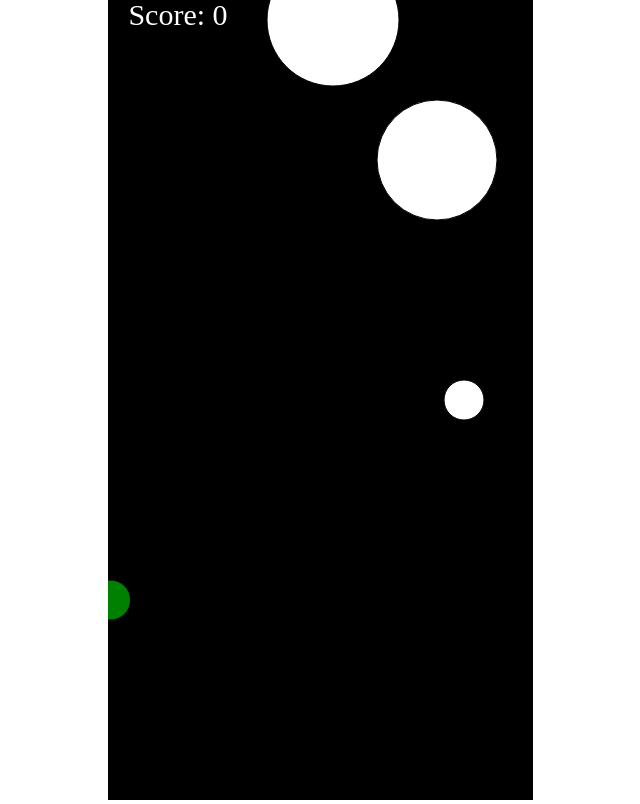
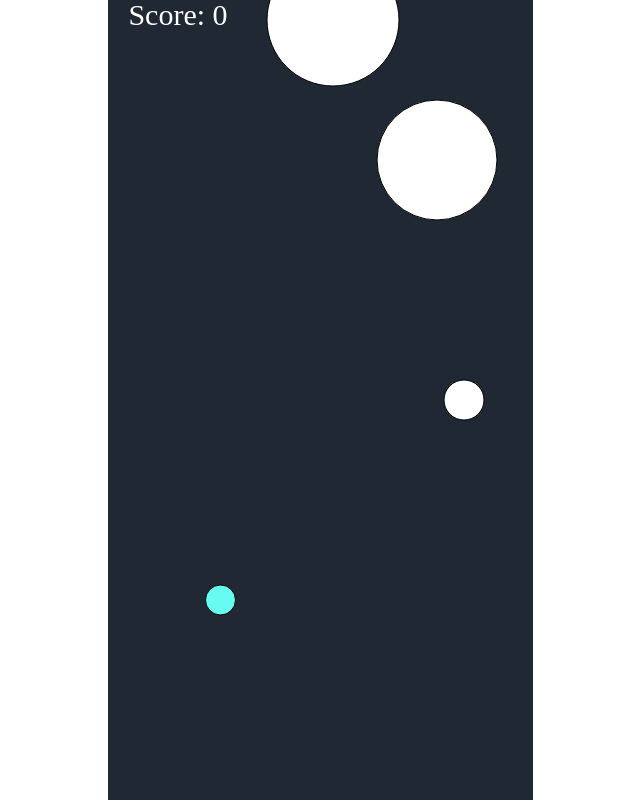
Before and after one commit to Ankit-29/oscillator, a plain HTML site: page index.html in a window 1280 px wide. Shown: the whole page, without its empty margins (320-960 px from the left). Drawn offline with Linux system fonts and the light colour scheme.

Commit message:
feat: Game Music

```diff
--- a/css/index.css
+++ b/css/index.css
@@ -15,5 +15,5 @@
 canvas {
     /* height: inherit;
     width: inherit; */
-    background-color: black;
+    background-color: #1f2833;
 }
--- a/index.html
+++ b/index.html
@@ -12,6 +12,7 @@
     <div class="app-container">
         <canvas></canvas>
     </div>
+    <audio src="sound/ES_Helios - Lexica.mp3"></audio>
 </body>
 
 </html>
--- a/js/index.js
+++ b/js/index.js
@@ -1,13 +1,14 @@
 const canvas = document.querySelector('canvas');
+const sound = document.querySelector('audio');
 
 canvas.width = canvas.closest('div').offsetWidth;
 canvas.height = canvas.closest('div').clientHeight;
 
 const ctx = canvas.getContext('2d');
 
+
 let score = 0;
 let position = canvas.width / 2;
-let yPos = canvas.height - 20;
 let force = 5;
 let flag = false;
 let hurdles = [
@@ -16,11 +17,9 @@ let hurdles = [
     new RoundHurdle(parseInt(Math.random() * 50, 10) + 20, parseInt(Math.random() * canvas.width), canvas.height / 5),
 ];
 
-const osc = new Oscillator(20, canvas.width / 2, canvas.height - 200, "green");
-const rh = new RoundHurdle(parseInt(Math.random() * 50, 10) + 20, parseInt(Math.random() * canvas.width), 20);
-
+const osc = new Oscillator(15, canvas.width / 2, canvas.height - 200, "#66fcf1");
 generateHurdle = () => {
-    hurdles.push(new RoundHurdle(parseInt(Math.random() * 50, 10) + 20, parseInt(Math.random() * canvas.width), 20));
+    hurdles.push(new RoundHurdle(parseInt(Math.random() * 20, 10) + 50, parseInt(Math.random() * canvas.width), 20));
 }
 
 getDistance = (osc, rh) => {
@@ -28,13 +27,12 @@ getDistance = (osc, rh) => {
 }
 
 drawTest = () => {
-
-
+    sound.play();
     ctx.clearRect(0, 0, canvas.width, canvas.height);
     ctx.font = "30px Comic Sans";
     ctx.fillStyle = "White";
     ctx.textAlign = "center";
-    ctx.fillText("Score: "+score, 70, 25);
+    ctx.fillText("Score: " + score, 70, 25);
 
     osc.draw();
     hurdles.forEach(hurdle => {
@@ -55,11 +53,12 @@ drawTest = () => {
 
     for (let i = 0; i < hurdles.length; i++) {
         // console.log(getDistance(osc, hurdles[i]) < (osc.radius + hurdles[i].radius));
-        if (getDistance(osc, hurdles[i]) < (osc.radius + hurdles[i].radius)-2) {
-            navigator.vibrate([200, 200,200,500]);
+        if (getDistance(osc, hurdles[i]) < (osc.radius + hurdles[i].radius) - 3) {
+            navigator.vibrate([200, 200, 200, 200]);
             setTimeout(() => {
                 alert(`Score ${score}`);
             })
+            sound.pause();
             return;
         }
     }
@@ -69,10 +68,10 @@ drawTest = () => {
     }
     // console.log(hurdles[0].y > canvas.height);
 
-    if (osc.x <= 0) {
+    if (osc.x <= 15) {
         force = 5;
     }
-    if (osc.x >= canvas.width) {
+    if (osc.x >= canvas.width-15) {
         force = -5;
     }
     osc.x += force;
```
Also changed, not shown: 1 other file.
